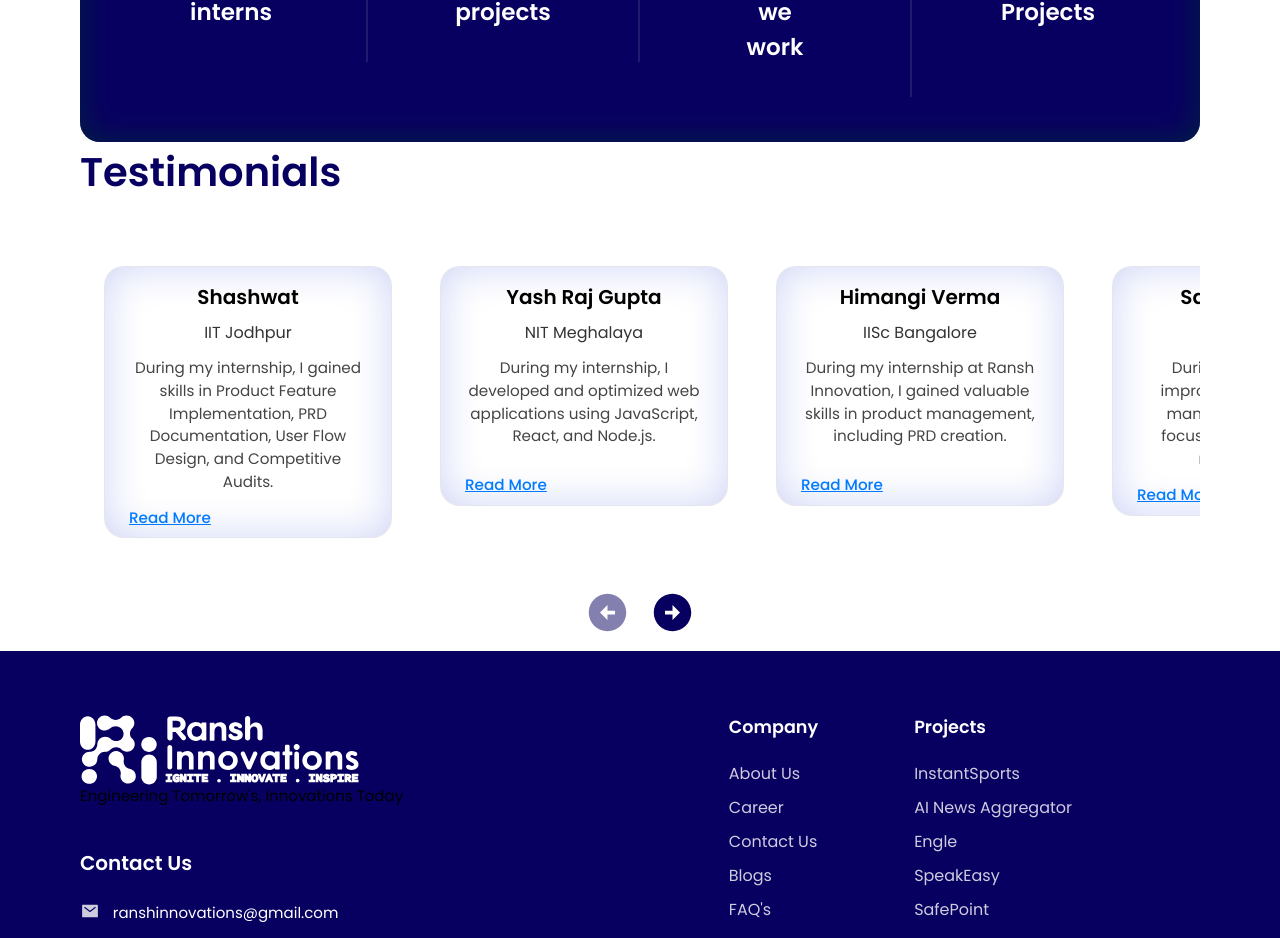
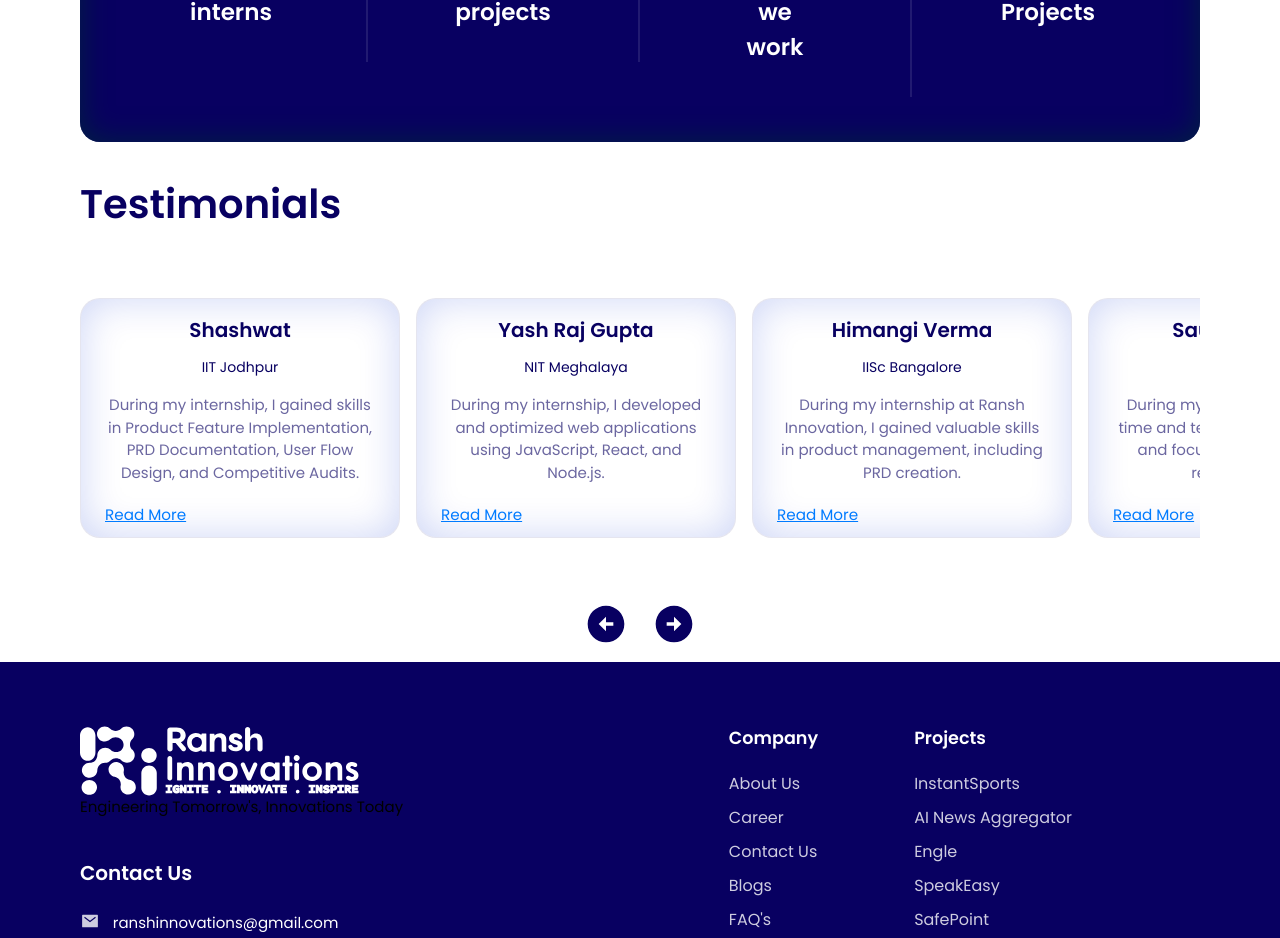
Before and after one commit to tanya-2004/ransh-innovations, a React (Vite) app: page /about in a window 1280 px wide. Shown: the part 786-1724 px from the top of the page. Built offline with nearby package versions, Linux system fonts and the light colour scheme; what country-codes-list would draw is missing.

Commit message:
Finalize layout refinements: blog slider, testimonials, Us section, and contact form alignment

```diff
--- a/src/containers/Blogs/Blogs.jsx
+++ b/src/containers/Blogs/Blogs.jsx
@@ -1,6 +1,6 @@
 import './Blogs.scss';
 import { motion } from 'framer-motion';
-import { useState, useEffect } from 'react';
+import { useState, useEffect, useRef } from 'react';
 import { MdArrowCircleLeft, MdArrowCircleRight } from 'react-icons/md';
 import { Link } from 'react-router-dom';
 
@@ -900,25 +900,62 @@
 
 function Blogs() {
   const [currentIndex, setCurrentIndex] = useState(0);
-  const [visibleItems, setVisibleItems] = useState(window.innerWidth > 1080 ? 3 : 1);
+  const [visibleItems, setVisibleItems] = useState(getVisibleItems());
+  const [scrollStep, setScrollStep] = useState(0);
+  const trackRef = useRef(null);
+
+  function getVisibleItems() {
+    const width = window.innerWidth;
+    if (width > 1080) return 3;
+    if (width > 768) return 2;
+    return 1;
+  }
 
   useEffect(() => {
     const updateVisible = () => {
-      setVisibleItems(window.innerWidth > 1080 ? 3 : 1);
+      const items = getVisibleItems();
+      setVisibleItems(items);
+      setCurrentIndex(0);
+
+      if (trackRef.current) {
+        const item = trackRef.current.querySelector('.blog-slider-item-wrapper');
+        if (item) {
+          const style = getComputedStyle(item);
+          const margin = parseFloat(style.marginLeft) + parseFloat(style.marginRight);
+          setScrollStep(item.getBoundingClientRect().width + margin);
+        }
+      }
     };
+
+    updateVisible();
     window.addEventListener('resize', updateVisible);
     return () => window.removeEventListener('resize', updateVisible);
   }, []);
 
   const handleNext = () => {
-    if (currentIndex < blogPosts.length - visibleItems) {
+    const maxIndex = Math.max(0, blogPosts.length - visibleItems);
+    if (currentIndex < maxIndex) {
       setCurrentIndex((prev) => prev + 1);
+    }
+
+    if (trackRef.current) {
+      trackRef.current.scrollBy({
+        left: scrollStep,
+        behavior: 'smooth',
+      });
     }
   };
 
   const handlePrev = () => {
     if (currentIndex > 0) {
       setCurrentIndex((prev) => prev - 1);
+    }
+
+    if (trackRef.current) {
+      trackRef.current.scrollBy({
+        left: -scrollStep,
+        behavior: 'smooth',
+      });
     }
   };
 
@@ -930,19 +967,15 @@
           whileInView={{ y: [100, 50, 0], opacity: [0, 0, 1] }}
           transition={{ duration: 0.5 }}
         >
-          <div className="slider-container">
-            <div className="slider">
-              <div
-                className="slider-track"
-                style={{
-                  transform: `translateX(-${currentIndex * (100 / (1.9 * visibleItems))}%)`,
-                }}
-              >
+          <div className="blog-slider-container">
+            <div className="blog-slider" ref={trackRef}>
+              <div className="blog-slider-track">
                 {blogPosts.map((post) => (
-                  <div className="slider-item-wrapper" key={post.id}>
+                  <div className="blog-slider-item-wrapper" key={post.id}>
                     <BlogCard post={post} />
                   </div>
                 ))}
+                <div className="blog-buffer-card" aria-hidden="true" />
               </div>
             </div>
           </div>
@@ -973,7 +1006,7 @@
     .slice(0, 180) + '...';
 
   return (
-    <div className={`slider-item ${isTall ? 'tall-card' : ''}`}>
+    <div className={`blog-slider-item ${isTall ? 'tall-card' : ''}`}>
       <h2 className="bold-text">{post.title}</h2>
       <h2 className="p-text text-[#080061]">
         {post.author} • {post.date}
--- a/src/containers/Blogs/Blogs.scss
+++ b/src/containers/Blogs/Blogs.scss
@@ -1,74 +1,76 @@
 .app__blogs__section {
+  margin-top: 2rem;
+
+  .blog-slider-wrapper {
+    display: flex;
+    flex-direction: column;
+    align-items: center;
+    width: 100%;
     margin-top: 2rem;
   }
 
-.h1-text {
-  font-size: 40px;
-  font-weight: 600;
-  text-align: left;
-  color: #080061;
+  .blog-slider-container {
+    width: 100%;
+  }
 
-  @media screen and (max-width: 450px) {
-    font-size: 25px;
+  .blog-slider {
+    overflow-x: auto;
+    scroll-behavior: smooth;
+    -webkit-overflow-scrolling: touch;
+    width: 100%;
+    margin: 2rem 0;
+    scroll-snap-type: x mandatory;
+
+    &::-webkit-scrollbar {
+      display: none;
     }
   }
 
-.slider-container {
+  .blog-slider-track {
     display: flex;
-  flex-direction: column;
-  align-items: flex-start;
-  width: 100%;
-  justify-content: flex-start;
-  margin-top: 2rem;
-}
+    width: max-content;
+    gap: 1rem;
 
-button {
-  .blog-slider-arrow {
-    color: #080061;
-    width: 45px;
-    height: 45px;
-  }
-
-  &:disabled .blog-slider-arrow {
-    color: #08006180;
+    @media screen and (max-width: 768px) {
+      padding-left: 1rem;
+      padding-right: 1rem;
     }
   }
 
-.slider {
-  overflow: hidden;
-  width: 100%;
-  margin: 2rem 0;
+  .blog-slider-item-wrapper {
+    flex: 0 0 20rem;
+    scroll-snap-align: start;
+
+    @media screen and (max-width: 1080px) {
+      flex: 0 0 50%;
     }
 
-.slider-track {
-  display: flex;
-  align-items: stretch;
-  transition: transform 0.4s ease;
-  width: calc(100% * 2);
+    @media screen and (max-width: 768px) {
+      flex: 0 0 calc(100vw - 2rem); // ✅ fits within viewport
+      padding-left: 1rem;
+      padding-right: 1rem;
+    }
   }
 
-.slider-item-wrapper {
-  display: flex;
-  flex-direction: column;
-  align-items: stretch;
+  .blog-buffer-card {
     flex: 0 0 20rem;
-  margin: 0 0.5rem;
+    pointer-events: none;
+    background: transparent;
   }
 
-.slider-item {
+  .blog-slider-item {
+    background-color: white;
+    border-radius: 20px;
+    border: 1px solid #0800611A;
+    box-shadow: inset 0 0 40px #002BD333;
+    padding: 1.5rem 2rem 1rem;
+    min-height: 400px;
+    max-height: 400px;
     display: flex;
     flex-direction: column;
     justify-content: flex-start;
     align-items: center;
     text-align: center;
-  width: 100%;
-  padding: 1.5rem 2rem 1rem;
-  border-radius: 20px;
-  border: 1px solid #0800611A;
-  box-shadow: inset 0 0 40px #002BD333;
-  background-color: white;
-  min-height: 400px;
-  max-height: 400px;
     transition: all 0.3s ease;
     overflow: hidden;
 
@@ -79,12 +81,14 @@
         font-size: 20px;
         font-weight: 600;
         margin-bottom: 0.4rem;
+        color: #080061;
       }
 
       &:not(:first-of-type) {
         font-size: 14px;
         font-weight: 400;
         margin-bottom: 0.6rem;
+        color: #080061;
       }
     }
 
@@ -96,16 +100,13 @@
     }
 
     .description {
-    line-clamp: 5;
-    display: -webkit-box;
-    -webkit-box-orient: vertical;
-    -webkit-line-clamp: 5;
-    overflow: hidden;
-
       font-size: 15px;
       color: #080061CC;
       line-height: 1.5;
       margin-bottom: 0.5rem;
+      display: -webkit-box;
+      -webkit-box-orient: vertical;
+      overflow: hidden;
     }
 
     .readmore-link {
@@ -121,9 +122,47 @@
     }
 
     @media screen and (max-width: 500px) {
-    width: 86vw;
+      width: 100%;
       min-height: auto;
       max-height: none;
+
+      h2 {
+        font-size: 1.1rem;
+      }
+
+      .blog-intro-text,
+      .description {
+        font-size: 0.9rem;
+      }
+
+      .readmore-link {
+        font-size: 0.85rem;
+      }
+    }
+  }
+
+  .blog-nav {
+    display: flex;
+    justify-content: center;
+    align-items: center;
+    gap: 1.5rem;
+    margin-top: 2rem;
+
+    button {
+      background: none;
+      border: none;
+      cursor: pointer;
+
+      .blog-slider-arrow {
+        color: #080061;
+        width: 44px;
+        height: 44px;
+      }
+
+      &:disabled .blog-slider-arrow {
+        color: #08006180;
+      }
+    }
   }
 }
 
--- a/src/containers/Testimonials/Testimonials.jsx
+++ b/src/containers/Testimonials/Testimonials.jsx
@@ -1,8 +1,7 @@
 import './Testimonials.scss';
 import { motion } from 'framer-motion';
-import { useState, useEffect } from 'react';
+import React, { useState, useEffect, useRef } from 'react';
 import { MdArrowCircleLeft, MdArrowCircleRight } from 'react-icons/md';
-import React from 'react';
 
 function Testimonials() {
   const testimonials = [
@@ -54,26 +53,61 @@
   ];
 
   const [currentIndex, setCurrentIndex] = useState(0);
-  const [visibleItems, setVisibleItems] = useState(window.innerWidth > 1080 ? 3 : 1);
+  const [visibleItems, setVisibleItems] = useState(getVisibleItems());
+  const [scrollStep, setScrollStep] = useState(0);
   const [expandedStates, setExpandedStates] = useState({});
+  const trackRef = useRef(null);
+
+  function getVisibleItems() {
+    const width = window.innerWidth;
+    if (width > 1080) return 3;
+    if (width > 768) return 2;
+    return 1;
+  }
 
   useEffect(() => {
     const updateVisible = () => {
-      setVisibleItems(window.innerWidth > 1080 ? 3 : 1);
+      const items = getVisibleItems();
+      setVisibleItems(items);
+      setCurrentIndex(0);
+
+      if (trackRef.current) {
+        const item = trackRef.current.querySelector('.testimonial-slider-item-wrapper');
+        if (item) {
+          setScrollStep(item.getBoundingClientRect().width);
+        }
+      }
     };
+
+    updateVisible();
     window.addEventListener('resize', updateVisible);
     return () => window.removeEventListener('resize', updateVisible);
   }, []);
 
   const handleNext = () => {
-    if (currentIndex < testimonials.length - visibleItems) {
+    const maxIndex = Math.max(0, testimonials.length - visibleItems);
+    if (currentIndex < maxIndex) {
       setCurrentIndex((prev) => prev + 1);
+    }
+
+    if (window.innerWidth <= 768 && trackRef.current) {
+      trackRef.current.scrollBy({
+        left: scrollStep,
+        behavior: 'smooth',
+      });
     }
   };
 
   const handlePrev = () => {
     if (currentIndex > 0) {
       setCurrentIndex((prev) => prev - 1);
+    }
+
+    if (window.innerWidth <= 768 && trackRef.current) {
+      trackRef.current.scrollBy({
+        left: -scrollStep,
+        behavior: 'smooth',
+      });
     }
   };
 
@@ -86,6 +120,7 @@
 
   return (
     <section className="app__wrapper mt-2 md:mt-10" aria-label="Intern testimonials">
+      <div className="app__testimonials__section">
         <h1 className="h1-text">Testimonials</h1>
 
         <motion.div
@@ -93,14 +128,19 @@
           transition={{ duration: 0.5 }}
           className="app__test__profiles"
         >
-        <div className="slider-container">
-          <div className="slider">
+          <div className="testimonial-slider-container">
+            <div className="testimonial-slider">
               <div
-              className="slider-track"
-              style={{ transform: `translateX(-${currentIndex * (100 / visibleItems)}%)` }}
+                className="testimonial-slider-track"
+                ref={trackRef}
+                style={
+                  window.innerWidth > 768
+                    ? { transform: `translateX(-${currentIndex * scrollStep}px)` }
+                    : undefined
+                }
               >
                 {testimonials.map((item) => (
-                <div className="slider-item-wrapper" key={item.id}>
+                  <div className="testimonial-slider-item-wrapper" key={item.id}>
                     <TestimonialCard
                       item={item}
                       isExpanded={expandedStates[item.id]}
@@ -108,29 +148,31 @@
                     />
                   </div>
                 ))}
+
+                {window.innerWidth <= 768 && (
+                  <div className="testimonial-buffer-card" aria-hidden="true" />
+                )}
               </div>
             </div>
 
             <div className="testimonial-nav">
-            <button onClick={handlePrev} disabled={currentIndex === 0}>
+              <button onClick={handlePrev}>
                 <MdArrowCircleLeft className="testimonial-arrow" />
               </button>
-            <button
-              onClick={handleNext}
-              disabled={currentIndex >= testimonials.length - visibleItems}
-            >
+              <button onClick={handleNext}>
                 <MdArrowCircleRight className="testimonial-arrow" />
               </button>
             </div>
           </div>
         </motion.div>
+      </div>
     </section>
   );
 }
 
 function TestimonialCard({ item, isExpanded, toggle }) {
   return (
-    <div className={`slider-item ${isExpanded ? 'expanded' : 'collapsed'}`}>
+    <div className={`testimonial-slider-item ${isExpanded ? 'expanded' : 'collapsed'}`}>
       <h2 className="name">{item.name}</h2>
       <h3 className="designation">{item.designation}</h3>
       <p className="short-description">{item.shortDescription}</p>
--- a/src/containers/Testimonials/Testimonials.scss
+++ b/src/containers/Testimonials/Testimonials.scss
@@ -1,130 +1,89 @@
-/* === Heading === */
-.h1-text {
-  font-size: 40px;
-  font-weight: 600;
-  text-align: left;
-  color: #080061;
+.app__testimonials__section {
+  margin-top: 2rem;
 
-  span {
-    color: #F9F871;
+  .testimonial-slider-container {
+    display: flex;
+    flex-direction: column;
+    align-items: center;
+    width: 100%;
+    margin-top: 2rem;
+    overflow: hidden;
+    position: relative;
   }
 
-  @media screen and (min-width: 2000px) {
-    font-size: 50px;
+  .testimonial-slider {
+    overflow: hidden;
+    width: 100%;
+    margin: 2rem 0;
   }
 
-  @media screen and (max-width: 450px) {
-    font-size: 25px;
-  }
-}
+  .testimonial-slider-track {
+    display: flex;
+    transition: transform 0.4s ease;
+    gap: 1rem;
+    padding-left: 0;
 
-/* === Navigation Arrows === */
-.testimonial-nav {
-  width: 100%;
-  display: flex;
-  justify-content: center;
-  margin-top: 1.25rem;
-  gap: 1.25rem;
+    @media screen and (max-width: 768px) {
+      overflow-x: auto;
+      scroll-snap-type: x mandatory;
+      scroll-behavior: smooth;
+      -webkit-overflow-scrolling: touch;
 
-  button {
-    background: none;
-    border: none;
-
-    svg {
-      color: #080061;
-      width: 45px;
-      height: 45px;
-    }
-
-    &:disabled svg {
-      color: #08006180;
+      &::-webkit-scrollbar {
+        display: none;
       }
     }
   }
 
-/* === Slider Container === */
-.slider-container {
-  display: flex;
-  flex-direction: column;
-  align-items: center;
-  width: 100%;
-  margin-top: 1.25rem;
+  .testimonial-slider-item-wrapper {
+    flex: 0 0 20rem;
+    max-width: 20rem;
+
+    @media screen and (max-width: 1080px) {
+      flex: 0 0 50%;
+      max-width: 50%;
     }
 
-/* === Slider Track === */
-.slider {
-  overflow-x: hidden;
-  width: 100%;
-  margin: 1.5rem 0;
-}
-
-.slider-track {
-  display: flex;
-  transition: transform 0.4s ease;
-  width: auto;
-  align-items: flex-start;
-}
-
-/* === Individual Slide Wrapper === */
-.slider-item-wrapper {
-  flex: 0 0 calc(100% / 2.5);
-  padding: 0 1rem;
-  box-sizing: border-box;
-
-  @media screen and (max-width: 1080px) {
+    @media screen and (max-width: 768px) {
       flex: 0 0 100%;
-    padding: 0;
+      max-width: 100%;
+      scroll-snap-align: start;
     }
   }
 
-/* === Testimonial Card === */
-.slider-item {
-  background: #fff;
-  border-radius: 8px;
-  box-shadow: 0 2px 8px rgba(0, 0, 0, 0.1);
-  overflow: hidden;
+  .testimonial-slider-item {
+    background-color: white;
+    border-radius: 20px;
+    border: 1px solid #0800611A;
+    box-shadow: inset 0 0 40px #002BD333;
+    padding: 1.5rem 2rem 1rem;
+    min-height: 400px;
+    max-height: 400px;
     display: flex;
     flex-direction: column;
     justify-content: flex-start;
-  padding: 1.5rem;
-  gap: 0.6rem;
-  transition: max-height 0.4s ease;
-  box-sizing: border-box;
+    align-items: center;
+    text-align: center;
+    transition: all 0.3s ease;
+    overflow: hidden;
 
     &.collapsed {
-    display: flex;
-    flex-direction: column;
       min-height: 240px;
       padding: 1rem 1.5rem 0.6rem;
       gap: 0.4rem;
 
-    .name {
-      margin-bottom: 0.3rem;
-    }
-
-    .designation {
-      margin-bottom: 0.4rem;
-    }
-
-    .short-description {
-      margin-bottom: 0.4rem;
+      .full-text {
+        display: none;
       }
 
       .readmore-link {
         margin-top: auto;
-      margin-bottom: 0;
-      align-self: flex-start;
-    }
-
-    .full-text {
-      display: none;
       }
     }
 
     &.expanded {
       max-height: 1000px;
       padding: 1.5rem 1.5rem 1.25rem;
-    gap: 0.6rem;
 
       .full-text {
         margin-top: 0.4rem;
@@ -132,59 +91,47 @@
     }
 
     .name {
-    font-size: 1.2rem;
-    font-weight: 500;
-    color: #000;
-    margin-bottom: 0.3rem;
-    line-height: 1.4;
+      font-size: 20px;
+      font-weight: 600;
+      margin-bottom: 0.4rem;
+      color: #080061;
     }
 
     .designation {
-    font-size: 1rem;
+      font-size: 14px;
       font-weight: 400;
-    color: #333;
-    margin-bottom: 0.4rem;
-    line-height: 1.4;
+      margin-bottom: 0.6rem;
+      color: #080061;
     }
 
-  .short-description {
-    font-size: 0.95rem;
-    color: #444;
-    margin-bottom: 0.4rem;
+    .short-description,
+    .full-text {
+      font-size: 15px;
+      color: #08006199;
       line-height: 1.5;
+      margin-bottom: 0.5rem;
       overflow: hidden;
       text-overflow: ellipsis;
       display: -webkit-box;
       -webkit-box-orient: vertical;
     }
 
-  .full-text {
+    .readmore-link {
+      margin-top: 0.5rem;
       font-size: 0.95rem;
-    color: #444;
-    margin-top: 0.4rem;
-    line-height: 1.5;
-  }
-
-  .readmore-link {
-    background: none;
-    border: none;
-    color: #007bff;
-    cursor: pointer;
-    font-size: 0.9rem;
-    font-weight: 500;
-    line-height: 1.4;
-    margin-top: 0.3rem;
-    margin-bottom: 0;
+      color: #007BFF;
+      text-decoration: underline;
       align-self: flex-start;
 
       &:hover {
-      text-decoration: underline;
+        text-decoration: none;
       }
     }
 
     @media screen and (max-width: 500px) {
-    padding: 1.2rem;
-    gap: 0.5rem;
+      width: 86vw;
+      min-height: auto;
+      max-height: none;
 
       .name {
         font-size: 1.1rem;
@@ -201,3 +148,35 @@
       }
     }
   }
+
+  .testimonial-buffer-card {
+    flex: 0 0 20rem;
+    max-width: 20rem;
+    pointer-events: none;
+    background: transparent;
+  }
+
+  .testimonial-nav {
+    display: flex;
+    justify-content: center;
+    align-items: center;
+    gap: 1.5rem;
+    margin-top: 2rem;
+
+    button {
+      background: none;
+      border: none;
+      cursor: pointer;
+
+      .testimonial-arrow {
+        color: #080061;
+        width: 44px;
+        height: 44px;
+      }
+
+      &:disabled .testimonial-arrow {
+        color: #08006180;
+      }
+    }
+  }
+}
--- a/src/containers/Us/Us.scss
+++ b/src/containers/Us/Us.scss
@@ -79,6 +79,18 @@
     }
   }
 
+  h2.bold-text {
+    font-size: 1.1rem;
+    font-weight: 600;
+    text-align: center;
+    margin-top: 0.75rem;
+  }
+
+  p.p-text {
+    text-align: center;
+    margin-top: 1rem;
+  }
+
   @media screen and (min-width: 2000px) {
     width: 370px;
   }
@@ -93,15 +105,38 @@
     height: auto;
     padding: 1rem;
 
+    display: flex;
+    flex-direction: column;
+    align-items: flex-start;
+
     div {
+      display: flex;
       flex-direction: row;
-      justify-content: center;
+      align-items: center;
+      justify-content: flex-start;
       column-gap: 10%;
+      width: 100%;
 
       img {
         width: 35%;
         height: auto;
       }
+
+      h2.bold-text {
+        font-size: 1.3rem;
+        font-weight: 600;
+        line-height: 1.4;
+        text-align: left;
+        margin: 0;
+        align-self: center; // ✅ vertically center title with image
+      }
+    }
+
+    p.p-text {
+      text-align: left; // ✅ left align paragraph
+      margin-top: 0.75rem;
+      font-size: 0.95rem;
+      line-height: 1.4;
     }
   }
 }
@@ -134,6 +169,18 @@
     justify-content: center;
   }
 
+  h2.bold-text {
+    font-size: 1.1rem;
+    font-weight: 600;
+    margin-bottom: 0.5rem;
+  }
+
+  p.p-text {
+    text-align: left;
+    font-size: 0.95rem;
+    line-height: 1.4;
+  }
+
   @media screen and (min-width: 1080px),
   screen and (max-width: 500px) {
     display: none;
```
Also changed, not shown: src/containers/ContactUs/ContactUs.scss (+52 -52 lines). Lines whose indentation alone changed are shown as unchanged.
